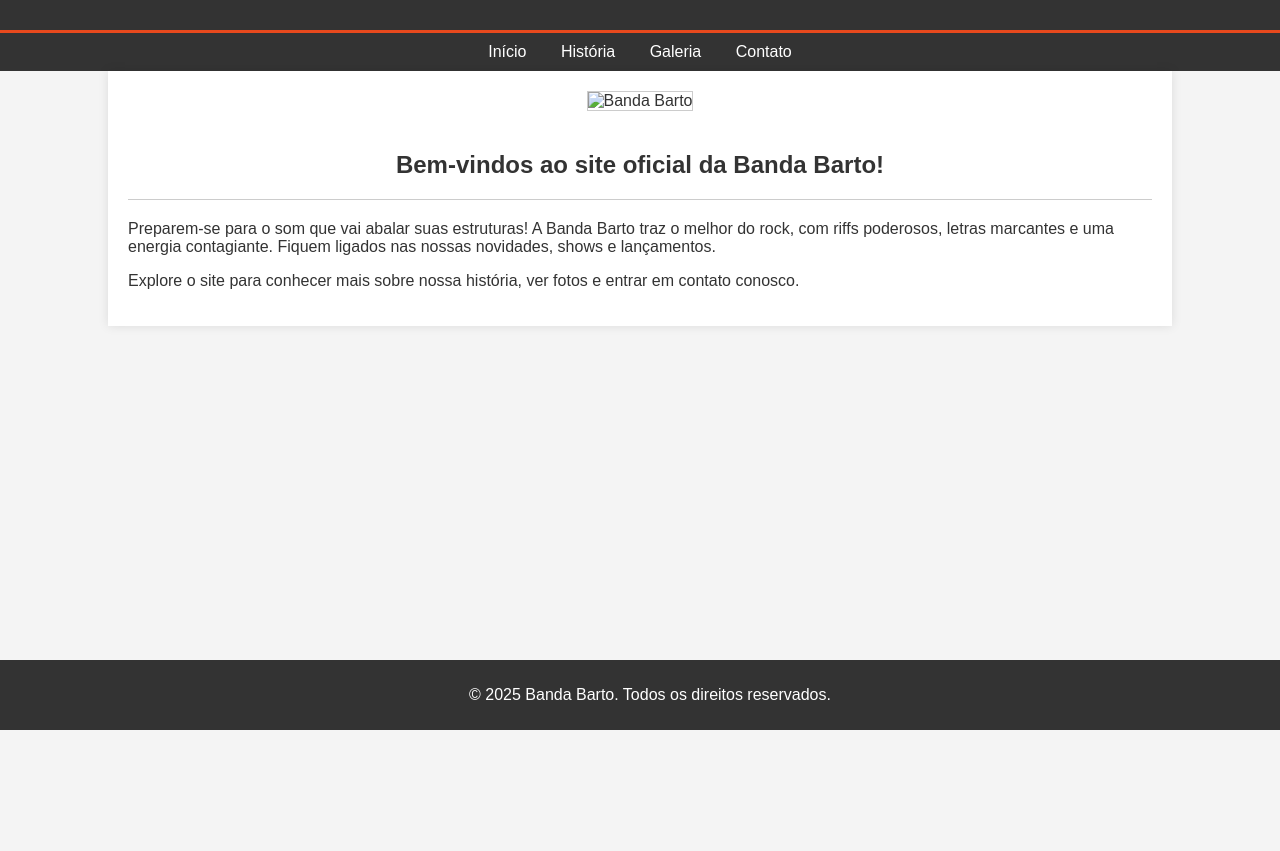
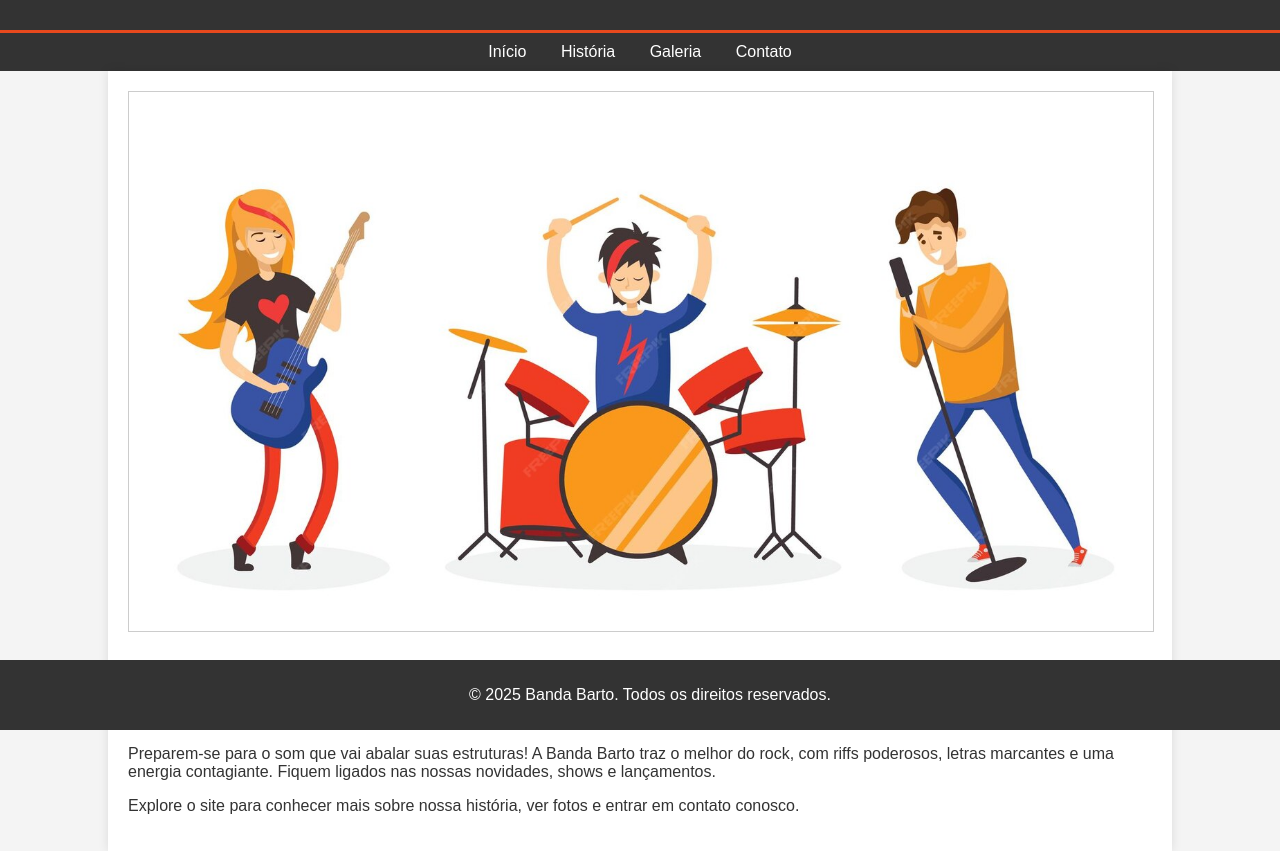
Before and after one commit to 1InfoApprendendo/bandabarto, a plain HTML site: page public/index.html in a window 1280 px wide. Shown: the part 70-921 px from the top of the page. Before the commit the page ends 800 px from the top, so only its background shows below. Drawn offline with Linux system fonts and the light colour scheme; the site is published under a folder, as on GitHub Pages, so addresses that start at the root find nothing.

Commit message:
Ajuste no Index

```diff
--- a/public/index.html
+++ b/public/index.html
@@ -21,7 +21,7 @@
 </nav>
 <div class="container">
 <section class="imagem-destaque">
-<img src="/assets/img/imagem_principal.jpg" alt="Banda Barto">
+<img src="assets/img/imagem_principal.jpg" alt="Banda Barto">
 </section>
 <section>
 <h2 class="pagina-titulo">Bem-vindos ao site oficial da Banda Barto!</h2>
```
